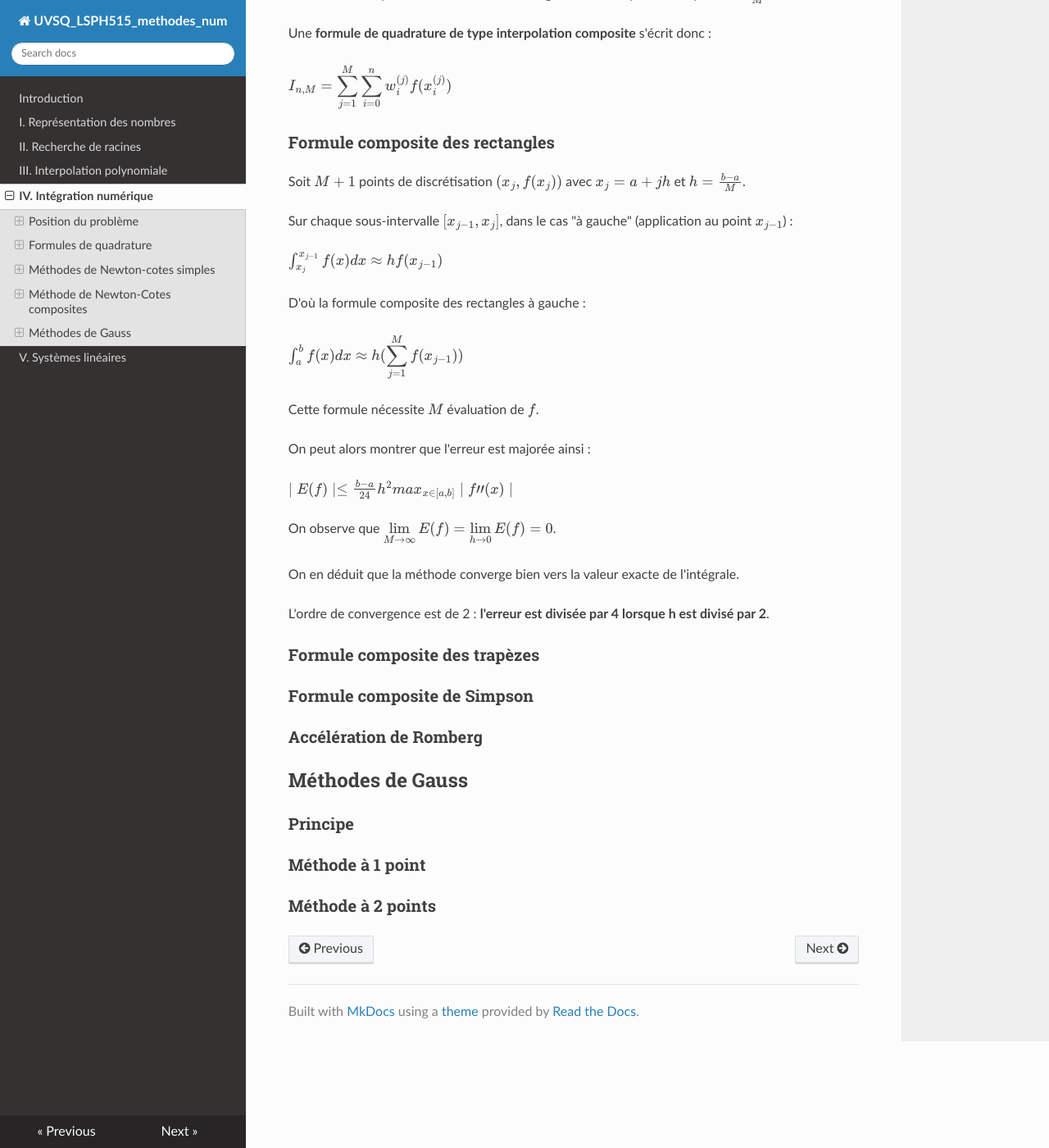
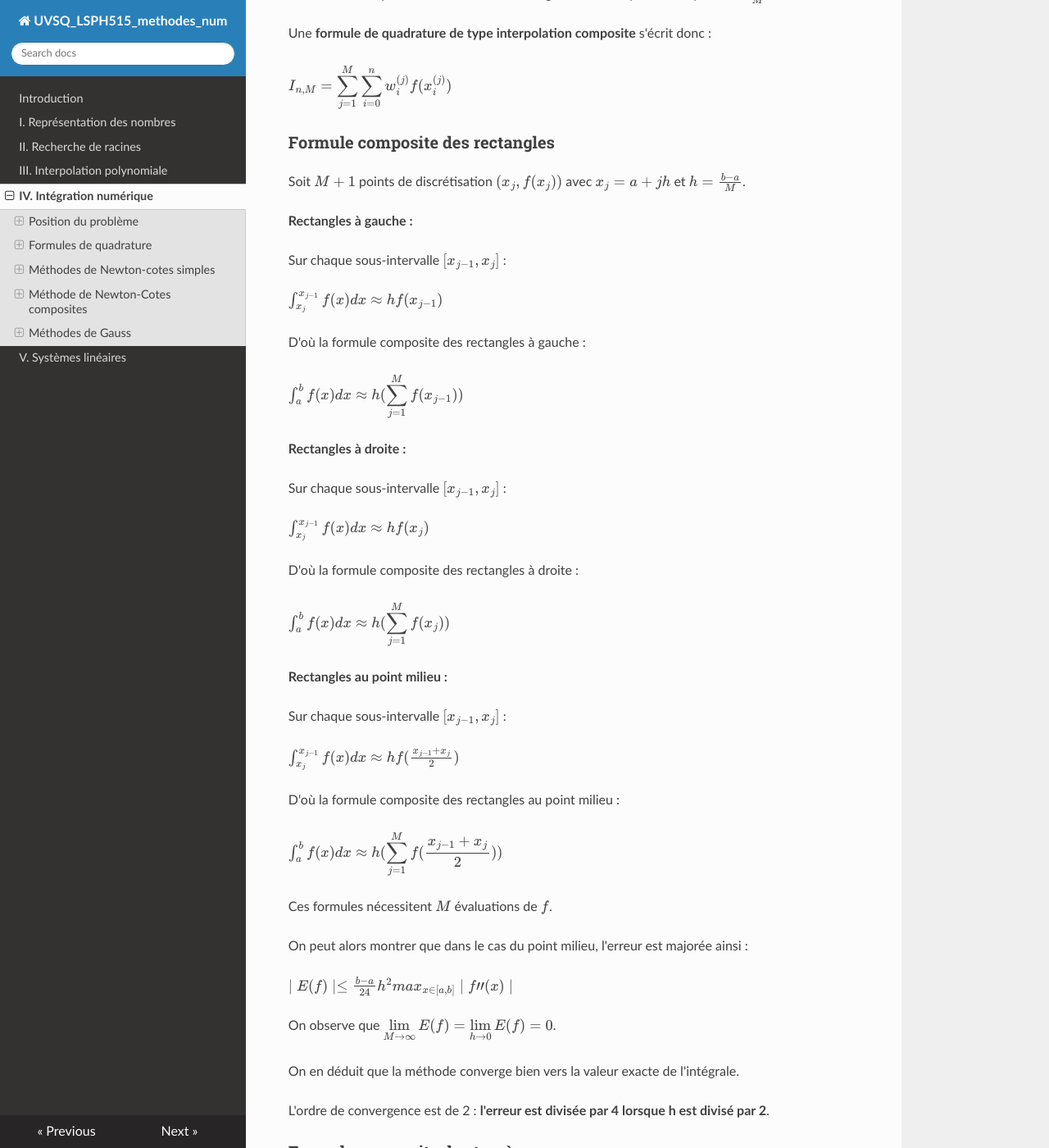
Before and after one commit to NicOudart/UVSQ_LSPH515_methodes_num, an MkDocs documentation site: the page built from docs/Chap4_Integration_numerique.md, in a window 1280 px wide and 1400 px high, scrolled down 11320 px. Shown: the whole window at 82% size. Built offline with MkDocs 1.6.1, drawn with Linux system fonts in a browser that asks for light colours; nearby versions of some CDN libraries.

Commit message:
Add the other rectangles methods to the "composites" part in Chapter 4.

```diff
--- a/docs/Chap4_Integration_numerique.md
+++ b/docs/Chap4_Integration_numerique.md
@@ -386,7 +386,9 @@ $I_{n,M} = \displaystyle\sum_{j=1}^{M} \displaystyle\sum_{i=0}^{n} w_i^{(j)} f(x
 
 Soit $M+1$ points de discrétisation $(x_j,f(x_j))$ avec $x_j=a+jh$ et $h=\frac{b-a}{M}$.
 
-Sur chaque sous-intervalle $[x_{j-1},x_j]$, dans le cas "à gauche" (application au point $x_{j-1}$) :
+**Rectangles à gauche :**
+
+Sur chaque sous-intervalle $[x_{j-1},x_j]$ :
 
 $\int_{x_j}^{x_{j-1}} f(x) dx \approx hf(x_{j-1})$
 
@@ -394,9 +396,29 @@ D'où la formule composite des rectangles à gauche :
 
 $\int_{a}^{b} f(x) dx \approx h(\displaystyle\sum_{j=1}^{M} f(x_{j-1}))$
 
-Cette formule nécessite $M$ évaluation de $f$.
+**Rectangles à droite :**
 
-On peut alors montrer que l'erreur est majorée ainsi :
+Sur chaque sous-intervalle $[x_{j-1},x_j]$ :
+
+$\int_{x_j}^{x_{j-1}} f(x) dx \approx hf(x_{j})$
+
+D'où la formule composite des rectangles à droite :
+
+$\int_{a}^{b} f(x) dx \approx h(\displaystyle\sum_{j=1}^{M} f(x_{j}))$
+
+**Rectangles au point milieu :**
+
+Sur chaque sous-intervalle $[x_{j-1},x_j]$ :
+
+$\int_{x_j}^{x_{j-1}} f(x) dx \approx hf(\frac{x_{j-1}+x_{j}}{2})$
+
+D'où la formule composite des rectangles au point milieu :
+
+$\int_{a}^{b} f(x) dx \approx h(\displaystyle\sum_{j=1}^{M} f(\frac{x_{j-1}+x_{j}}{2}))$
+
+Ces formules nécessitent $M$ évaluations de $f$.
+
+On peut alors montrer que dans le cas du point milieu, l'erreur est majorée ainsi :
 
 $\mid E(f) \mid \leq \frac{b-a}{24} h^2 max_{x \in [a,b]} \mid f"(x) \mid$
 
```
Also changed, not shown: other parts of docs/Chap4_Integration_numerique.md (+4 -0 lines).
